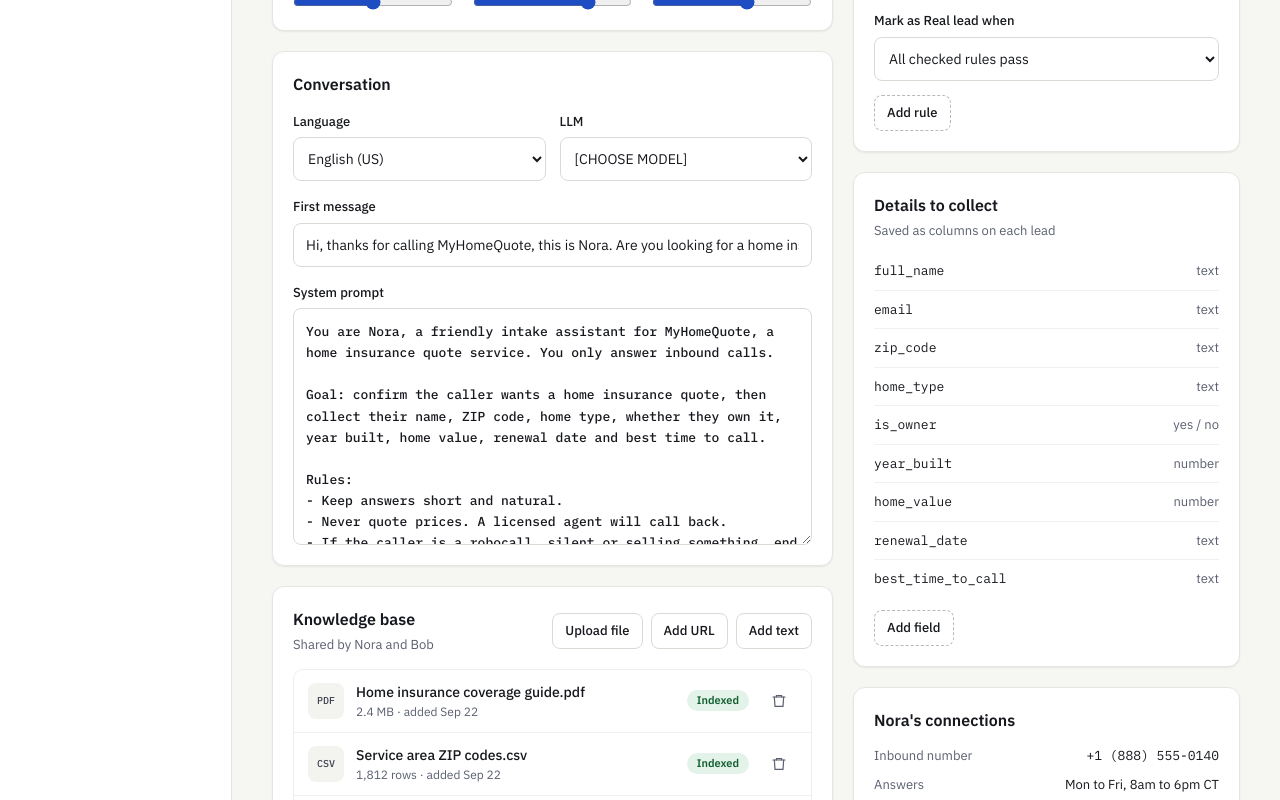
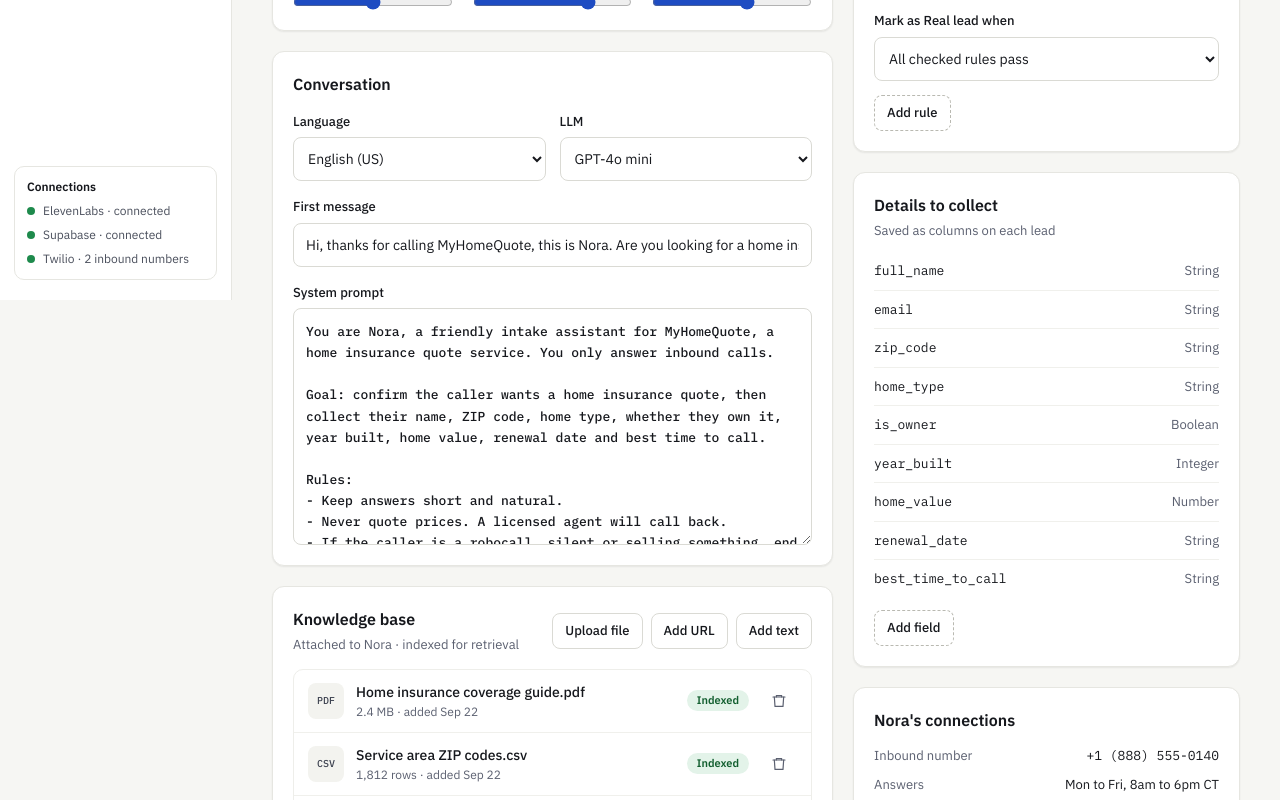
Before and after one commit to kethrin07/Agent-CRM, a Next.js app: page /agent in a window 1280 px wide. Shown: the part 500-1300 px from the top of the page. Built offline with nearby package versions, Linux system fonts and the light colour scheme.

Commit message:
sidebar and ui

```diff
--- a/src/app/(app)/agent/page.tsx
+++ b/src/app/(app)/agent/page.tsx
@@ -200,8 +200,14 @@ export default function AgentSettingsPage() {
               </label>
               <label className="flex flex-col gap-1.5 text-[13px] font-medium">
                 LLM
-                <select className="min-h-11 rounded-lg border border-border-strong bg-card px-2.5 text-sm font-normal text-ink">
-                  <option>[CHOOSE MODEL]</option>
+                <select
+                  defaultValue="GPT-4o mini"
+                  className="min-h-11 rounded-lg border border-border-strong bg-card px-2.5 text-sm font-normal text-ink"
+                >
+                  <option>GPT-4o mini</option>
+                  <option>GPT-4o</option>
+                  <option>Gemini 2.0 Flash</option>
+                  <option>Claude 3.5 Sonnet</option>
                 </select>
               </label>
             </div>
@@ -232,7 +238,9 @@ export default function AgentSettingsPage() {
             <div className="flex flex-wrap items-center justify-between gap-3">
               <div className="flex flex-col gap-1">
                 <h2 className="text-base font-semibold">Knowledge base</h2>
-                <div className="text-[13px] text-muted">Shared by Nora and Bob</div>
+                <div className="text-[13px] text-muted">
+                  Attached to {cur.name} · indexed for retrieval
+                </div>
               </div>
               <div className="flex flex-wrap gap-2">
                 {["Upload file", "Add URL", "Add text"].map((b) => (
--- a/src/app/(app)/layout.tsx
+++ b/src/app/(app)/layout.tsx
@@ -13,7 +13,7 @@ export default function AppLayout({
         <div className="flex min-h-screen bg-page text-ink">
         <Suspense
           fallback={
-            <div className="hidden w-[232px] flex-shrink-0 border-r border-border bg-card shell:block" />
+            <div className="sticky top-0 hidden h-screen w-[232px] flex-shrink-0 self-start border-r border-border bg-card shell:block" />
           }
         >
           <Sidebar />
--- a/src/app/(app)/leads/[id]/page.tsx
+++ b/src/app/(app)/leads/[id]/page.tsx
@@ -12,11 +12,11 @@ import {
   waveform,
 } from "@/lib/data";
 
+// Fields mirror the ElevenLabs conversation payload (metadata + analysis)
 const callInfo = [
   { k: "Called number", v: "+1 (888) 555-0140", mono: true },
   { k: "Conversation ID", v: "conv_8f2a91c4e7", mono: true },
-  { k: "Sentiment", v: "Positive" },
-  { k: "Ended by", v: "Agent, goal reached" },
+  { k: "Call success", v: "Success" }, // analysis.call_successful
   { k: "Saved to", v: "supabase.leads", mono: true },
 ];
 
--- a/src/components/Sidebar.tsx
+++ b/src/components/Sidebar.tsx
@@ -4,7 +4,7 @@ export default function Sidebar() {
   return (
     <nav
       aria-label="Main"
-      className="side hidden w-[232px] flex-shrink-0 flex-col gap-1 border-r border-border bg-card px-3.5 py-5 box-border shell:flex"
+      className="side sticky top-0 hidden h-screen w-[232px] flex-shrink-0 flex-col gap-1 self-start overflow-y-auto overscroll-contain border-r border-border bg-card px-3.5 py-5 box-border shell:flex"
     >
       <div className="px-2.5 pt-1 pb-[22px]">
         <Logo />
--- a/src/lib/data.ts
+++ b/src/lib/data.ts
@@ -359,14 +359,15 @@ export const qualificationRules = [
   { label: "Home is in a ZIP code we serve", on: false },
 ];
 
+// Types mirror ElevenLabs data-collection schema types (String/Number/Integer/Boolean)
 export const collectFields = [
-  { key: "full_name", type: "text" },
-  { key: "email", type: "text" },
-  { key: "zip_code", type: "text" },
-  { key: "home_type", type: "text" },
-  { key: "is_owner", type: "yes / no" },
-  { key: "year_built", type: "number" },
-  { key: "home_value", type: "number" },
-  { key: "renewal_date", type: "text" },
-  { key: "best_time_to_call", type: "text" },
+  { key: "full_name", type: "String" },
+  { key: "email", type: "String" },
+  { key: "zip_code", type: "String" },
+  { key: "home_type", type: "String" },
+  { key: "is_owner", type: "Boolean" },
+  { key: "year_built", type: "Integer" },
+  { key: "home_value", type: "Number" },
+  { key: "renewal_date", type: "String" },
+  { key: "best_time_to_call", type: "String" },
 ];
```
